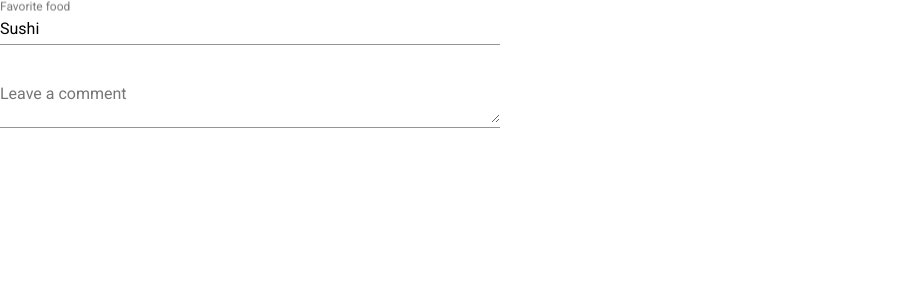
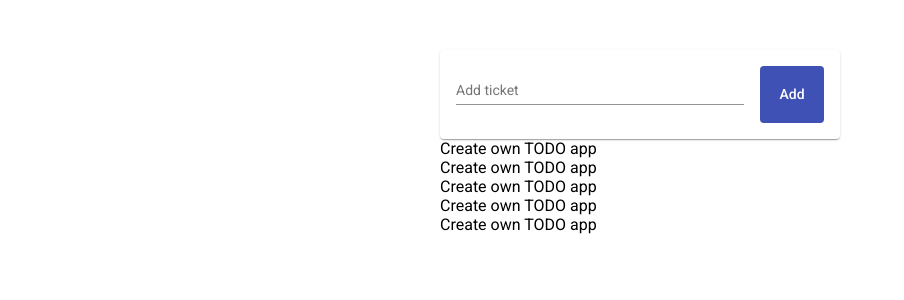
Before and after one commit to bydens/myTODO, an Angular app: page / in a window 1280 px wide. Shown: the top 300 px of the page, without its empty margins (0-904 px from the left). Built offline with nearby package versions, Linux system fonts and the light colour scheme.

Commit message:
feature: create form add task

```diff
--- a/src/app/app.component.html
+++ b/src/app/app.component.html
@@ -1,10 +1,36 @@
-
-<form class="example-form">
-  <mat-form-field class="example-full-width">
-    <input matInput placeholder="Favorite food" value="Sushi">
-  </mat-form-field>
-
-  <mat-form-field class="example-full-width">
-    <textarea matInput placeholder="Leave a comment"></textarea>
-  </mat-form-field>
-</form>
+<div id="todo-main">
+  <div id="todo-block">
+    <mat-card>
+      <mat-card-content>
+        <form class="example-form">
+          <mat-form-field class="example-full-width">
+            <input matInput placeholder="Add ticket">
+          </mat-form-field>
+          <button mat-flat-button color="primary">Add</button>
+        </form>
+      </mat-card-content>
+    </mat-card>
+    <div id="todo-list">
+      <div class="todo-item">
+        <div class="todo-is-ready"></div>
+        <div class="todo-task">Create own TODO app</div>
+      </div>
+      <div class="todo-item">
+        <div class="todo-is-ready"></div>
+        <div class="todo-task">Create own TODO app</div>
+      </div>
+      <div class="todo-item">
+        <div class="todo-is-ready"></div>
+        <div class="todo-task">Create own TODO app</div>
+      </div>
+      <div class="todo-item">
+        <div class="todo-is-ready"></div>
+        <div class="todo-task">Create own TODO app</div>
+      </div>
+      <div class="todo-item">
+        <div class="todo-is-ready"></div>
+        <div class="todo-task">Create own TODO app</div>
+      </div>
+    </div>
+  </div>
+</div>
--- a/src/app/app.component.scss
+++ b/src/app/app.component.scss
@@ -1,9 +1,19 @@
+#todo-main {
+  display: flex;
+  justify-content: center;
+  margin-top: 50px;
+}
+
 .example-form {
-    min-width: 150px;
-    max-width: 500px;
-    width: 100%;
-  }
+  width: 100%;
+  display: flex;
+}
 
-  .example-full-width {
-    width: 100%;
-  }
+.example-full-width {
+  width: 100%;
+  padding-right: 16px;
+}
+
+#todo-block {
+  width: 400px;
+}
```
Also changed, not shown: src/app/app.module.ts (+13 -8 lines).
